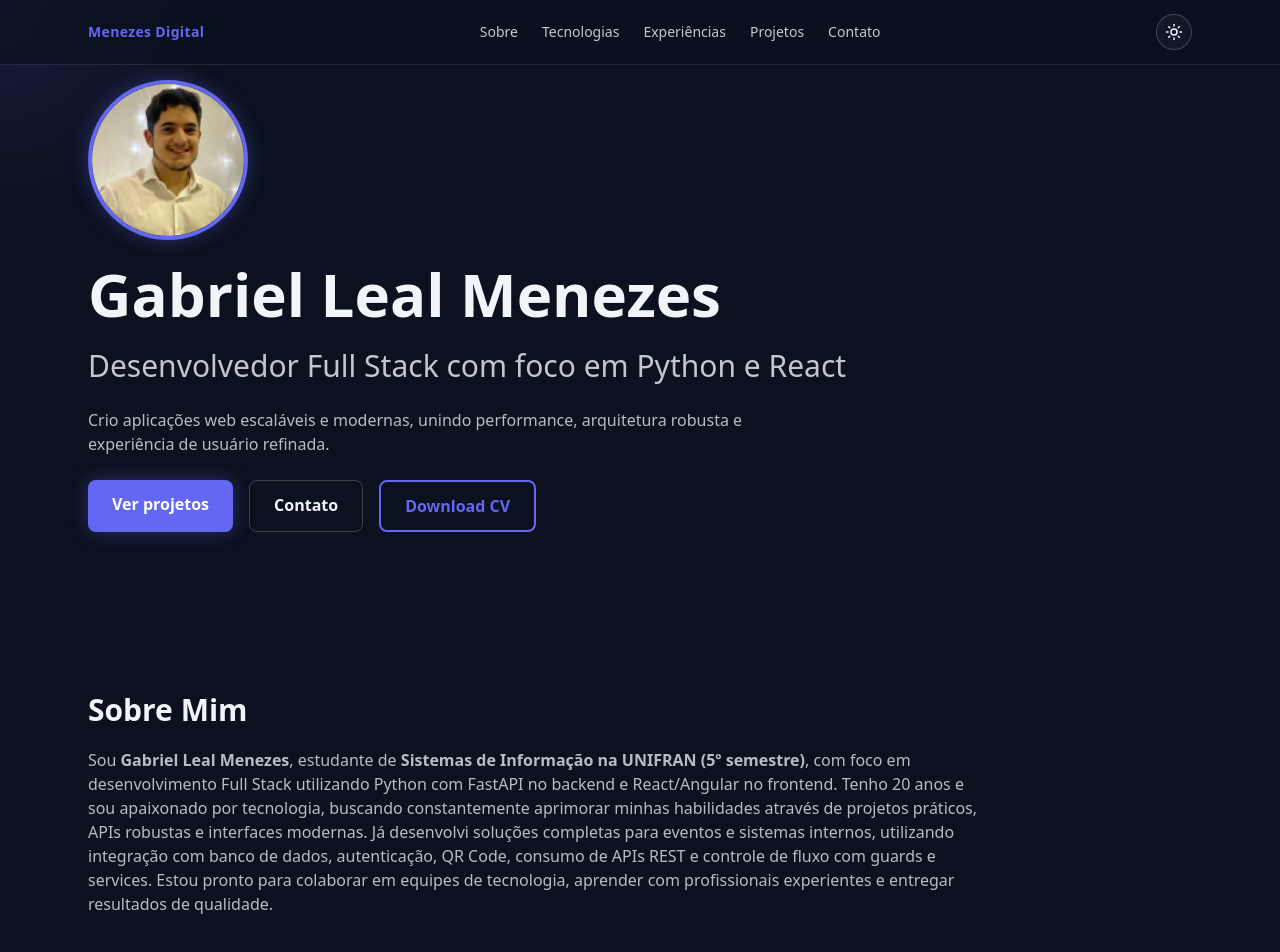
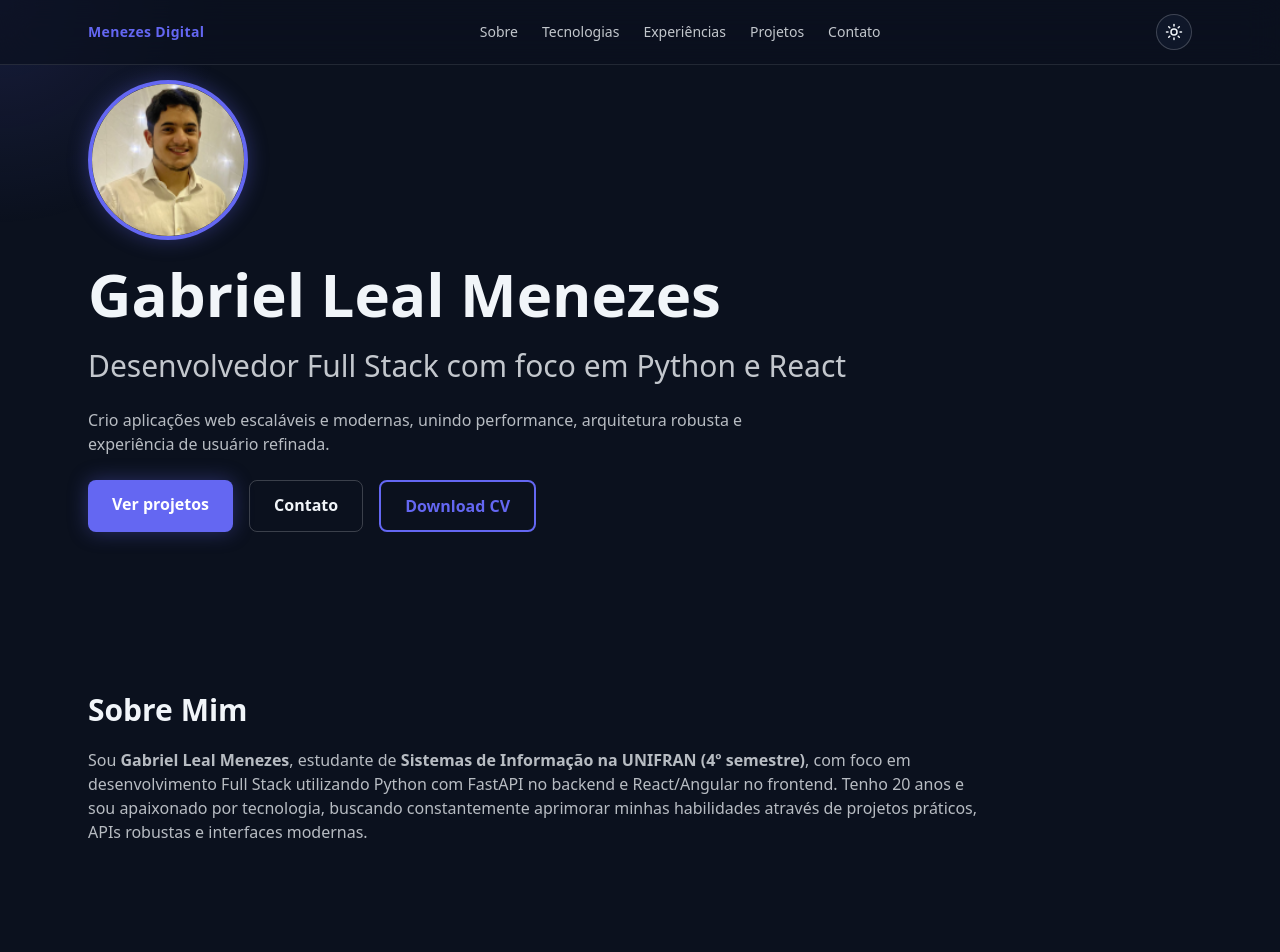
Before and after one commit to gabriel-leal/angular-portfolio, a Next.js app: page / in a window 1280 px wide. Shown: the top 952 px of the page. Built offline with nearby package versions, Linux system fonts and the light colour scheme.

Commit message:
atualizações

```diff
--- a/app/page.tsx
+++ b/app/page.tsx
@@ -17,6 +17,34 @@ import { SiTsnode } from "react-icons/si";
 import Image from "next/image";
 
 const techIcons = [FaPython, SiFastapi, SiTsnode, FaReact, RiNextjsFill, FaAngular, FaDocker, GrMysql, SiPostgresql, SiGithubactions, BiLogoTypescript, RiTailwindCssFill];
+
+function calculateAge(birthDate: string): number {
+  const today = new Date();
+  const birth = new Date(birthDate);
+
+  let age = today.getFullYear() - birth.getFullYear();
+
+  const monthDifference = today.getMonth() - birth.getMonth();
+
+  if (
+    monthDifference < 0 ||
+    (monthDifference === 0 && today.getDate() < birth.getDate())
+  ) {
+    age--;
+  }
+
+  return age;
+}
+
+function calculateCollegeSemester(startDate: string): number {
+  const today = new Date();
+  const start = new Date(startDate);
+
+  let months = (today.getFullYear() - start.getFullYear()) * 12;
+  months += today.getMonth() - start.getMonth();
+
+  return Math.floor(months / 6) + 1;
+}
 
 export default function HomePage() {
   return (
@@ -64,9 +92,32 @@ export default function HomePage() {
       <section id="sobre" className="section-container relative z-10">
         <SectionReveal>
           <h2 className="text-3xl font-bold">Sobre Mim</h2>
-          <p className="mt-5 max-w-4xl text-foreground/75">
-           Sou <strong>Gabriel Leal Menezes</strong>, estudante de <strong>Sistemas de Informação na UNIFRAN (5º semestre)</strong>, com foco em desenvolvimento Full Stack utilizando Python com FastAPI no backend e React/Angular no frontend. Tenho 20 anos e sou apaixonado por tecnologia, buscando constantemente aprimorar minhas habilidades através de projetos práticos, APIs robustas e interfaces modernas. Já desenvolvi soluções completas para eventos e sistemas internos, utilizando integração com banco de dados, autenticação, QR Code, consumo de APIs REST e controle de fluxo com guards e services. Estou pronto para colaborar em equipes de tecnologia, aprender com profissionais experientes e entregar resultados de qualidade.
-          </p>
+          {calculateCollegeSemester("2023-02-01") < 8 && (
+            <p className="mt-5 max-w-4xl text-foreground/75">
+              Sou <strong>Gabriel Leal Menezes</strong>, estudante de{" "}
+              <strong>
+                Sistemas de Informação na UNIFRAN (
+                {calculateCollegeSemester("2023-02-01")}º semestre)
+              </strong>
+              , com foco em desenvolvimento Full Stack utilizando Python com
+              FastAPI no backend e React/Angular no frontend. Tenho{" "}
+              {calculateAge("2004-09-08")} anos e sou apaixonado por tecnologia,
+              buscando constantemente aprimorar minhas habilidades através de
+              projetos práticos, APIs robustas e interfaces modernas.
+            </p>
+          ) || (
+            <p className="mt-5 max-w-4xl text-foreground/75">
+              Sou <strong>Gabriel Leal Menezes</strong>, formado em{" "}
+              <strong>
+                Sistemas de Informação na UNIFRAN (8 semestres) - 2026
+              </strong>
+              , com foco em desenvolvimento Full Stack utilizando Python com
+              FastAPI no backend e React/Angular no frontend. Tenho{" "}
+              {calculateAge("2004-09-08")} anos e sou apaixonado por tecnologia,
+              buscando constantemente aprimorar minhas habilidades através de
+              projetos práticos, APIs robustas e interfaces modernas.
+            </p>
+          )}
         </SectionReveal>
       </section>
 
```
